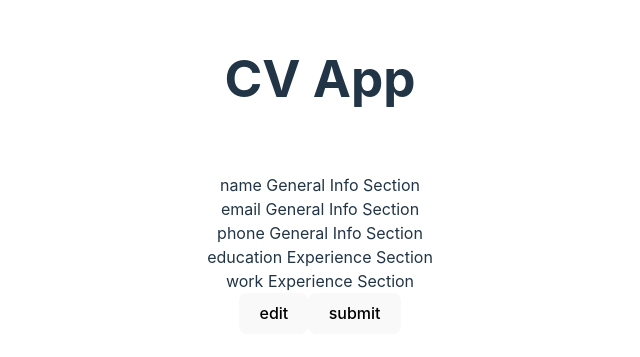
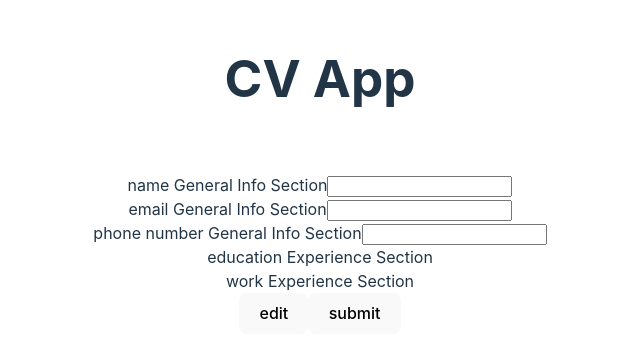
Before and after one commit to futurebound/odin-cv-app, a React (Vite) app: page / in a window 1280 px wide. Shown: the part 209-566 px from the top of the page, without its empty margins (320-960 px from the left). Built offline with nearby package versions, Linux system fonts and the light colour scheme.

Commit message:
feat: GeneralInfo name prop & input field
name prop for naming the field
type prop for input field type enforcement

```diff
--- a/src/App.jsx
+++ b/src/App.jsx
@@ -12,9 +12,9 @@ function App() {
     <>
       <h1>CV App</h1>
       <div className="card">
-        <GeneralInfo type="name" />
-        <GeneralInfo type="email" />
-        <GeneralInfo type="phone" />
+        <GeneralInfo name="name" type="text" />
+        <GeneralInfo name="email" type="email" />
+        <GeneralInfo name="phone number" type="tel" />
         <EducationExperience type="education" />
         <WorkExperience type="work" />
         <Button type='edit' onButtonClick={() => console.log('edit')}/>
--- a/src/components/GeneralInfo.jsx
+++ b/src/components/GeneralInfo.jsx
@@ -1,10 +1,11 @@
 
 // eslint-disable-next-line react/prop-types
-function GeneralInfo({ type }) {
+function GeneralInfo({ name, type }) {
 
 	return (
 		<div>
-			{type} General Info Section
+			{name} General Info Section
+			<input type={type} />
 		</div>
 	)
 }
```
